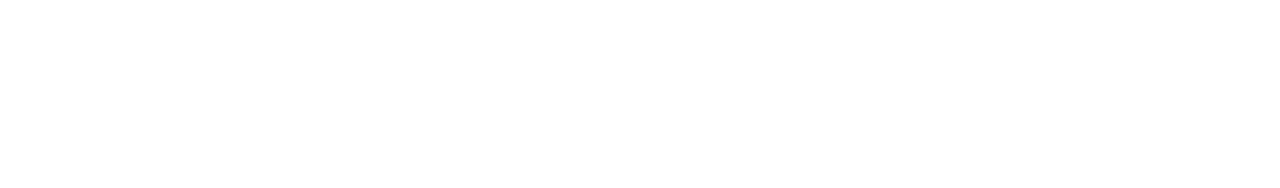
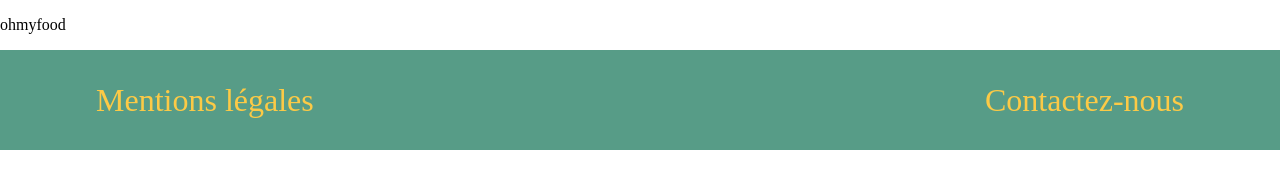
Before and after one commit to devweboc/Yannickleborgne_3_09072020, a plain HTML site: page legal-notice.html in a window 1280 px wide. Drawn offline with Linux system fonts and the light colour scheme.

Commit message:
ajout images

```diff
--- a/legal-notice.html
+++ b/legal-notice.html
@@ -0,0 +1,31 @@
+<!DOCTYPE html>
+<html lang="en">
+
+<head>
+    <meta charset="UTF-8">
+    <meta name="viewport" content="width=device-width, initial-scale=1.0">
+    <link rel="stylesheet" href="css/style.css">
+    <title>Document</title>
+</head>
+
+<body>
+    <header class="header">
+        <p>ohmyfood</p>
+    </header>
+
+
+
+
+
+    <footer class="footer">
+        <div class="footer__item">
+            <p><a href="legal-notice.html" target="_blank">Mentions légales</a></p>
+        </div>
+        <div class="footer__item">
+            <p><a href="mailto:contact@ohmyfood.com">Contactez-nous</a></p>
+        </div>
+    </footer>
+
+</body>
+
+</html>
```
Also changed, not shown: index.html (+11 -6 lines), images/menu3/td1.png, images/menu3/td2.png, images/menu3/td3.png, images/menu3/tg1.png, images/menu3/tg2.png, images/menu3/tg3.png.
